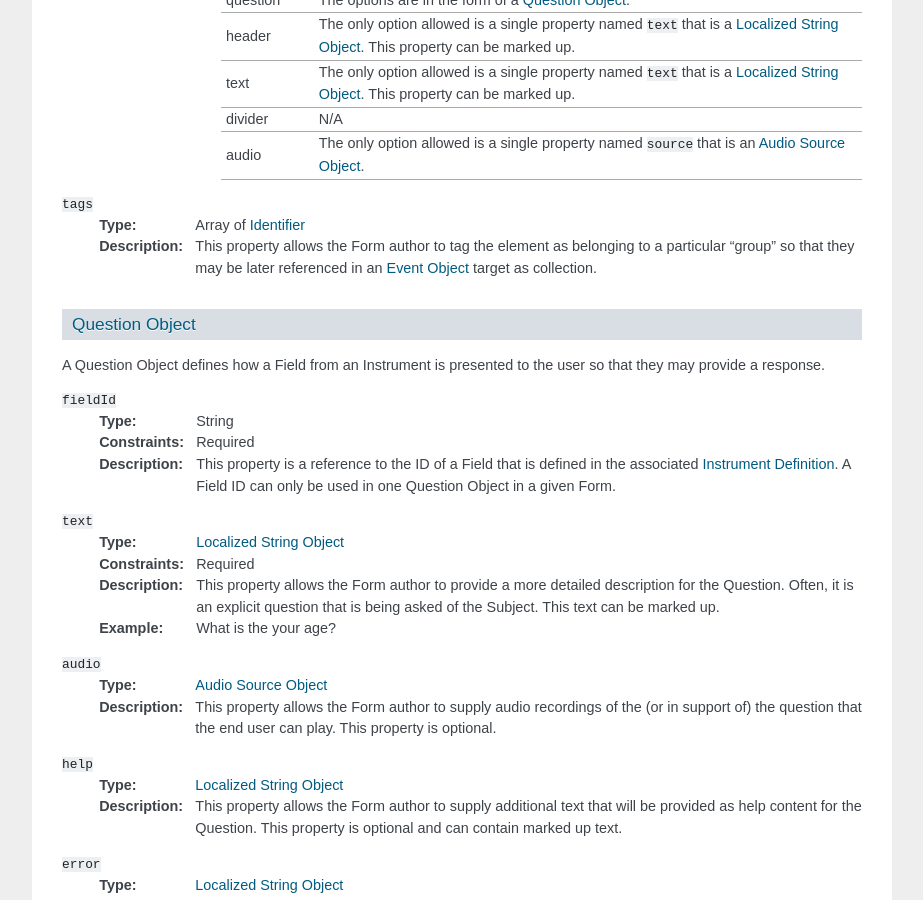
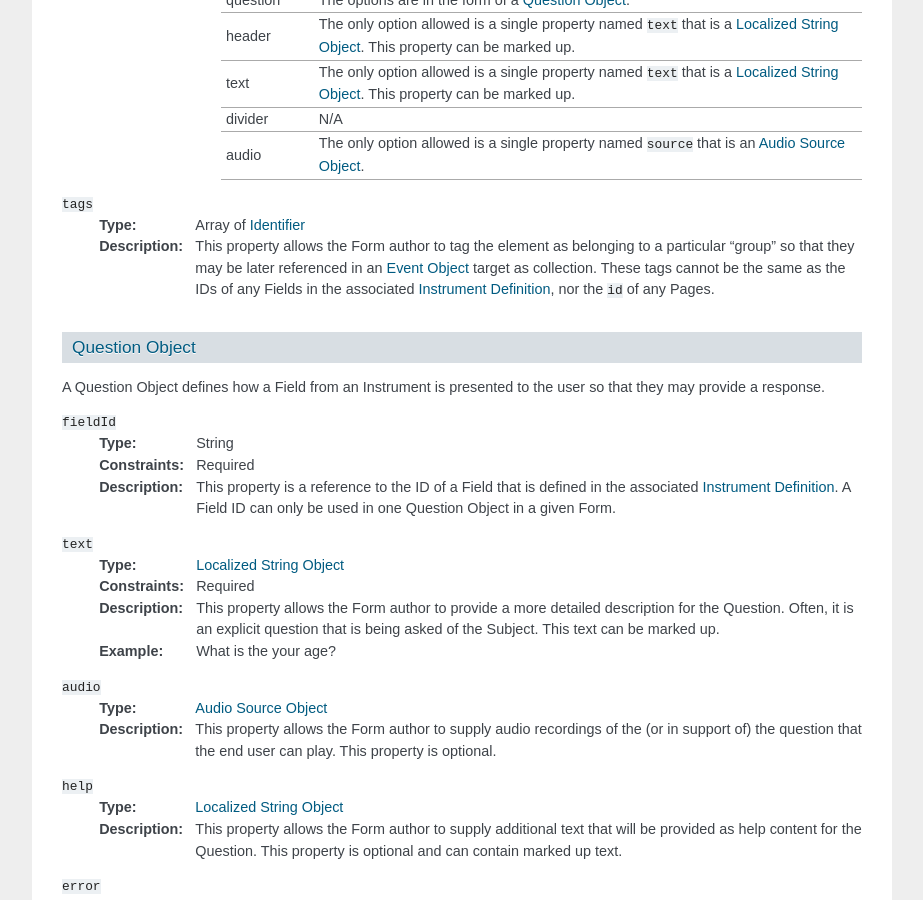
Before and after one commit to prometheusresearch/rios, a Sphinx documentation site: the page built from docs/source/web_form_specification.rst, in a window 1280 px wide and 900 px high, scrolled down 2800 px. Shown: the whole window, without its empty margins (198-1121 px from the left). Built offline with Sphinx 7.4.7, drawn with Linux system fonts in a browser that asks for light colours.

Commit message:
Tags cannot be duplicated from other IDs

```diff
--- a/CHANGES.rst
+++ b/CHANGES.rst
@@ -10,6 +10,8 @@ RIOS Change History
 * Removed ability to define Calculations with result types of ``enumeration``
   or ``enumerationSet``, as those types don't make sense without first defining
   the set of possible enumerations.
+* Clarified that Form Element Tags cannot be the same as Page IDs or Instrument
+  Field IDs.
 
 
 0.1.0 (2015-08-24)
--- a/docs/source/web_form_specification.rst
+++ b/docs/source/web_form_specification.rst
@@ -153,7 +153,10 @@ properties:
     :Type: Array of `Identifier`_
     :Description: This property allows the Form author to tag the element as
                   belonging to a particular "group" so that they may be later
-                  referenced in an `Event Object`_ target as collection.
+                  referenced in an `Event Object`_ target as collection. These
+                  tags cannot be the same as the IDs of any Fields in the
+                  associated :doc:`Instrument Definition
+                  </instrument_specification>`, nor the ``id`` of any Pages.
 
 
 Question Object
```
